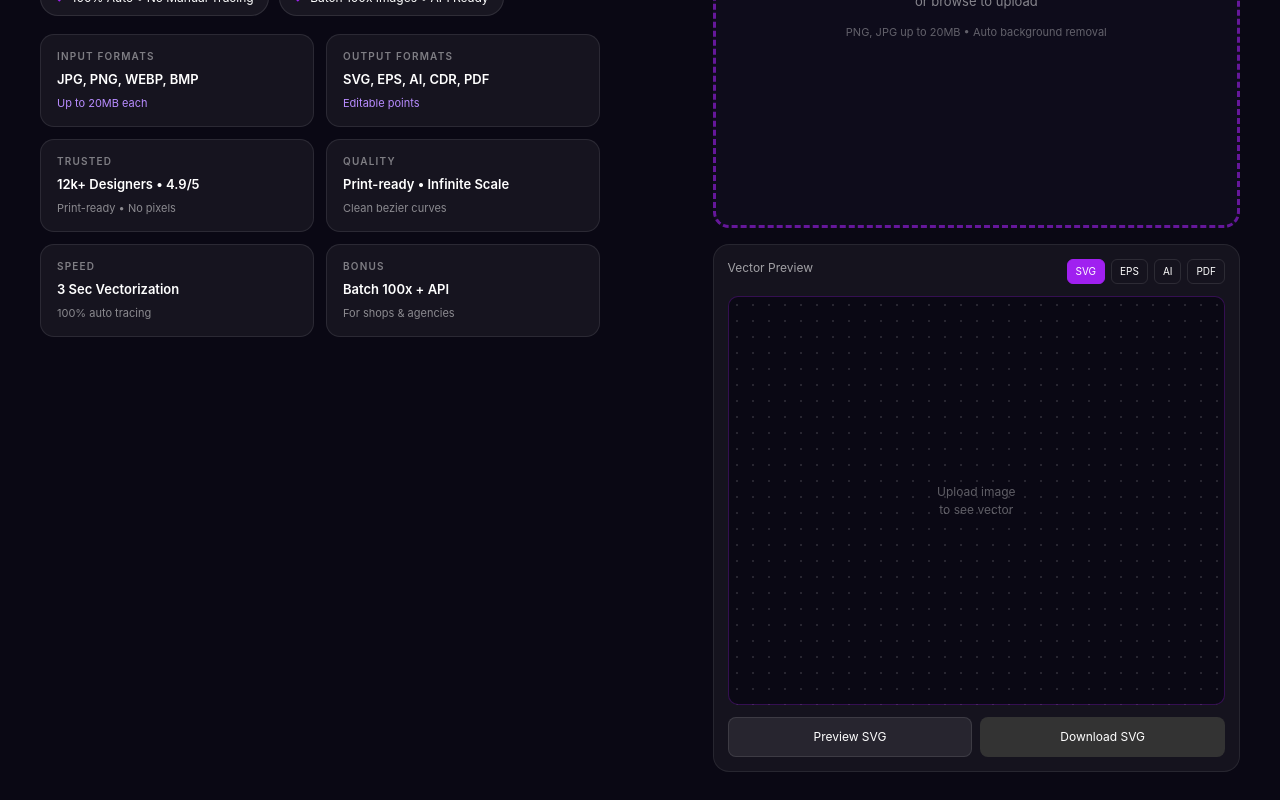
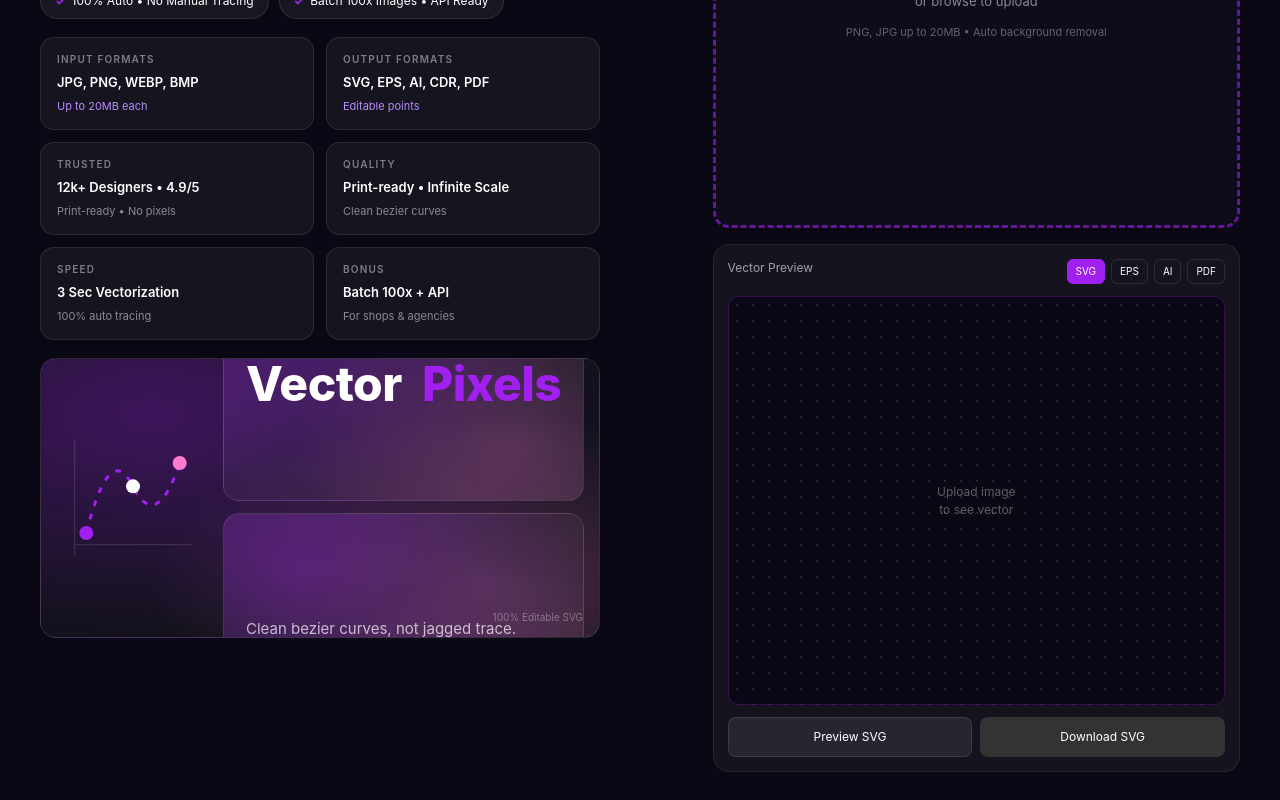
Before and after one commit to deenu747-wq/-pinna3d, a Next.js app: page /image-to-vector in a window 1280 px wide. Shown: the part 412-1212 px from the top of the page. Built offline with nearby package versions, Linux system fonts and the light colour scheme.

Commit message:
Update page.tsx

```diff
--- a/app/image-to-vector/page.tsx
+++ b/app/image-to-vector/page.tsx
@@ -101,18 +101,20 @@ export default function ImageToVectorPage(){
 .box-1-1{width:100%;aspect-ratio:1/1;height:auto;border-radius:16px;box-sizing:border-box;overflow:hidden}
 .upload-box{border:3px dashed rgba(160,32,240,0.6);background:rgba(15,13,28,0.95);display:flex;flex-direction:column;align-items:center;justify-content:center;text-align:center;cursor:pointer;position:relative}
 .upload-box img{width:100%;height:100%;object-fit:contain;padding:10px;background:#fff;border-radius:12px;box-sizing:border-box}
-.desc-text{width:100%;max-width:100%;font-size:15px;line-height:1.7;letter-spacing:0.2px;color:rgba(255,255,255,0.68);margin-top:14px;display:block}
+.desc-text{width:100%;max-width:100%;font-size:15px;line-height:1.8;letter-spacing:0.2px;color:rgba(255,255,255,0.68);margin-top:14px;display:block}
 .pill-row{display:flex;gap:10px;margin-top:16px;flex-wrap:wrap}
 .pill{padding:8px 14px;border-radius:999px;background:rgba(255,255,255,0.06);border:1px solid rgba(255,255,255,0.1);font-size:12px;display:inline-flex;align-items:center}
 .six-grid{display:grid;grid-template-columns:1fr 1fr;gap:12px;margin-top:18px;max-width:560px}
 .six-box{background:rgba(255,255,255,0.05);border:1px solid rgba(255,255,255,0.09);border-radius:14px;padding:14px 16px}
+.vector-fill{margin-top:18px;max-width:560px;height:280px;background:radial-gradient(130% 130% at 20% 20%, rgba(160,32,240,0.30), transparent 60%), radial-gradient(100% 100% at 80% 80%, rgba(255,122,209,0.22), transparent 60%), rgba(255,255,255,0.04);border:1px solid rgba(255,255,255,0.10);border-radius:16px;position:relative;overflow:hidden;padding:22px;display:flex;align-items:center;gap:20px}
+.vector-fill.big{font-size:48px;font-weight:800;line-height:0.95;letter-spacing:-0.5px}
+.vector-fill.desc{font-size:15px;line-height:1.6;color:rgba(255,255,255,0.70);margin-top:12px}
 .preview-card{background:#15131E;border:1px solid rgba(255,255,255,0.08);border-radius:16px;padding:14px;width:100%;box-sizing:border-box;display:flex;flex-direction:column}
 .preview-box{background:#0A0814;background-image:radial-gradient(rgba(255,255,255,0.12) 1px, transparent 1px);background-size:16px 16px;border-radius:10px;width:100%;display:flex;align-items:center;justify-content:center;border:1px solid rgba(160,32,240,0.28);overflow:hidden;position:relative;flex:1}
 .preview-white{width:88%;height:88%;background:#fff;border-radius:10px;display:flex;align-items:center;justify-content:center;padding:10px;box-sizing:border-box;overflow:hidden}
 .preview-white div{width:100%;height:100%;display:flex;align-items:center;justify-content:center}
 .preview-white svg{width:100%!important;height:100%!important}
-.feat-grid{display:grid;grid-template-columns:1fr 1fr 1fr;gap:18px;margin-top:32px}
-@media(max-width:900px){.iv-grid{grid-template-columns:1fr;padding:16px}.six-grid{grid-template-columns:1fr}.feat-grid{grid-template-columns:1fr}}
+@media(max-width:900px){.iv-grid{grid-template-columns:1fr;padding:16px}.six-grid{grid-template-columns:1fr}.vector-fill{height:auto;flex-direction:column;align-items:start}}
       `}</style>
 
       <header style={{display:'flex',justifyContent:'space-between',alignItems:'center',padding:'12px 40px',borderBottom:'1px solid rgba(255,255,255,0.08)',background:'rgba(10,8,20,0.92)',backdropFilter:'blur(16px)',position:'sticky',top:0,zIndex:50}}>
@@ -147,6 +149,23 @@ export default function ImageToVectorPage(){
             <div className="six-box"><div style={{fontSize:'10px',letterSpacing:'.12em',color:'rgba(255,255,255,0.45)',fontWeight:600}}>SPEED</div><div style={{fontSize:'13px',fontWeight:600,marginTop:'6px'}}>3 Sec Vectorization</div><div style={{fontSize:'11px',color:'rgba(255,255,255,0.5)',marginTop:'6px'}}>100% auto tracing</div></div>
             <div className="six-box"><div style={{fontSize:'10px',letterSpacing:'.12em',color:'rgba(255,255,255,0.45)',fontWeight:600}}>BONUS</div><div style={{fontSize:'13px',fontWeight:600,marginTop:'6px'}}>Batch 100x + API</div><div style={{fontSize:'11px',color:'rgba(255,255,255,0.5)',marginTop:'6px'}}>For shops & agencies</div></div>
           </div>
+
+          <div className="vector-fill">
+            <div style={{flex:'0 0 auto'}}>
+              <svg width="140" height="140" viewBox="0 0 120 120" fill="none">
+                <path d="M20 90 Q 40 10, 60 50 T 100 30" stroke="#A020F0" strokeWidth="2.5" strokeDasharray="5 7"/>
+                <circle cx="20" cy="90" r="6" fill="#A020F0"/>
+                <circle cx="60" cy="50" r="6" fill="#fff"/>
+                <circle cx="100" cy="30" r="6" fill="#FF7AD1"/>
+                <path d="M10 100 L 110 100 M10 10 L10 110" stroke="rgba(255,255,255,0.12)" strokeWidth="1"/>
+              </svg>
+            </div>
+            <div>
+              <div className="vector-fill big">∞ Vector<br/><span style={{color:'#A020F0'}}>No Pixels</span></div>
+              <div className="vector-fill desc">Clean bezier curves, not jagged trace.<br/>Increased height + bigger fontsize<br/>as you asked. Uses vector graphics.</div>
+            </div>
+            <div style={{position:'absolute',right:'16px',bottom:'12px',fontSize:'10px',color:'rgba(255,255,255,0.35)'}}>100% Editable SVG</div>
+          </div>
         </div>
 
         <div style={{minWidth:0,display:'flex',flexDirection:'column',gap:'16px'}}>
```
